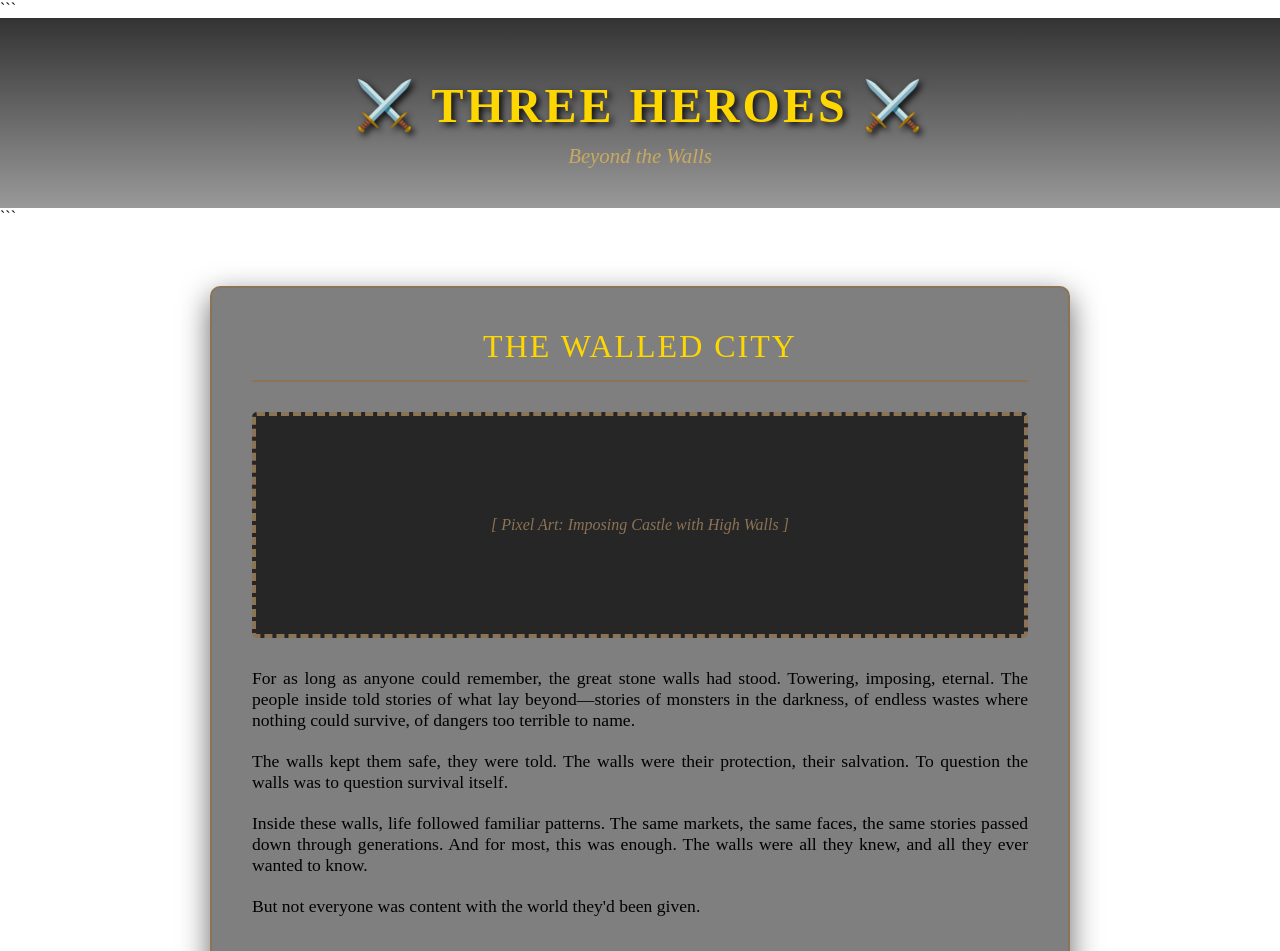
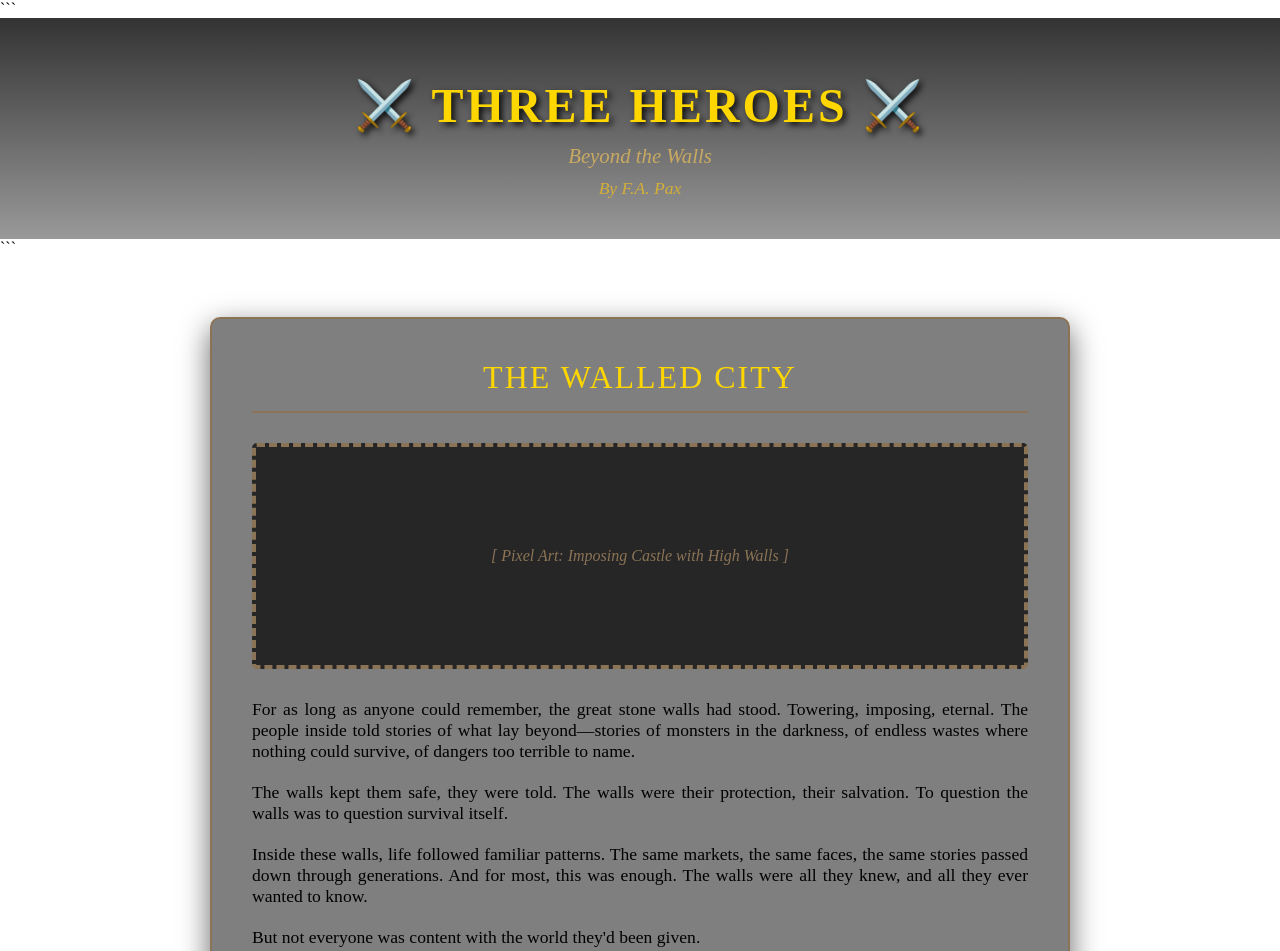
Before and after one commit to wianho/three-heroes-story, a plain HTML site: page index.html in a window 1280 px wide. Shown: the top 951 px of the page. Drawn offline with Linux system fonts and the light colour scheme.

Commit message:
Add author subtitle to the header section

````diff
--- a/index.html
+++ b/index.html
@@ -142,6 +142,7 @@
     <div class="header">
         <h1>⚔️ THREE HEROES ⚔️</h1>
         <div class="subtitle">Beyond the Walls</div>
+        <div class="subtitle" style="margin-top: 10px; font-size: 1.1em; color: #d4af37;">By F.A. Pax</div>
     </div>
 
 ```
````
